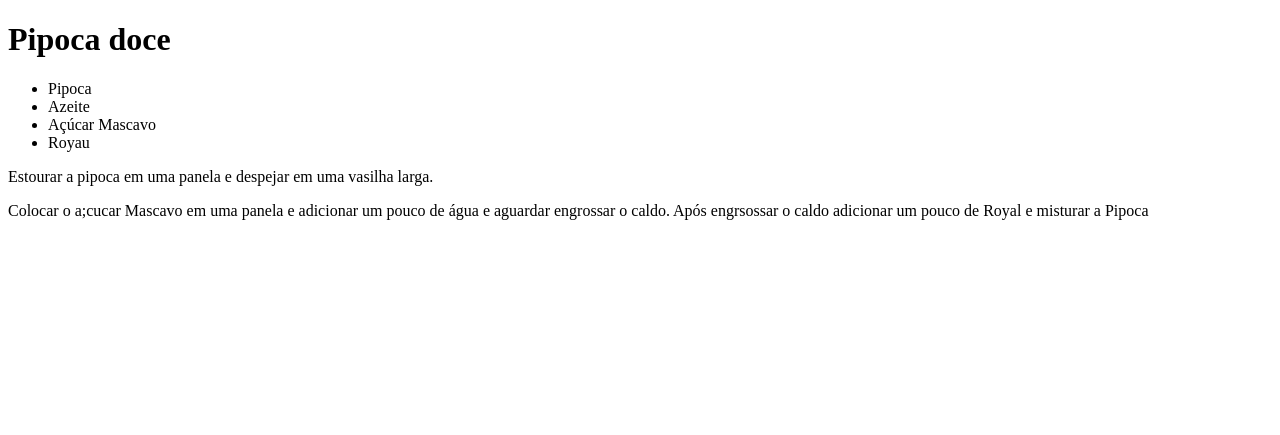
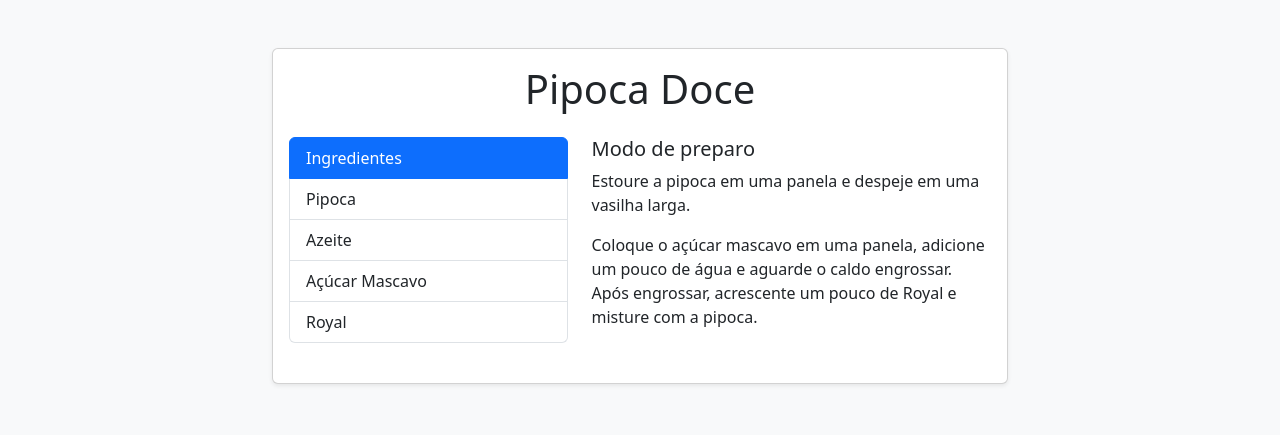
Before and after one commit to adroaldo-ferreira/receitas-escola, a plain HTML site: page index.html in a window 1280 px wide. Drawn offline with nearby package versions, Linux system fonts and the light colour scheme.

Commit message:
bootstrap

```diff
--- a/index.html
+++ b/index.html
@@ -4,20 +4,39 @@
 <head>
     <meta charset="UTF-8">
     <meta name="viewport" content="width=device-width, initial-scale=1.0">
-    <title>Document</title>
+    <title>Pipoca Doce</title>
+    <link href="https://cdn.jsdelivr.net/npm/bootstrap@5.3.2/dist/css/bootstrap.min.css" rel="stylesheet">
 </head>
 
-<body>
-    <h1>Pipoca doce</h1>
-    <ul>
-        <li>Pipoca</li>
-        <li>Azeite</li>
-        <li>Açúcar Mascavo</li>
-        <li>Royau</li>
-    </ul>
-    <p>Estourar a pipoca em uma panela e despejar em uma vasilha larga.</p>
-    <p>Colocar o a;cucar Mascavo em uma panela e adicionar um pouco de água e aguardar engrossar o caldo. Após
-        engrsossar o caldo adicionar um pouco de Royal e misturar a Pipoca</p>
+<body class="bg-light">
+    <div class="container py-5">
+        <div class="row justify-content-center">
+            <div class="col-lg-8">
+                <div class="card shadow-sm">
+                    <div class="card-body">
+                        <h1 class="card-title text-center mb-4">Pipoca Doce</h1>
+                        <div class="row">
+                            <div class="col-md-5">
+                                <ul class="list-group mb-4">
+                                    <li class="list-group-item active" aria-current="true">Ingredientes</li>
+                                    <li class="list-group-item">Pipoca</li>
+                                    <li class="list-group-item">Azeite</li>
+                                    <li class="list-group-item">Açúcar Mascavo</li>
+                                    <li class="list-group-item">Royal</li>
+                                </ul>
+                            </div>
+                            <div class="col-md-7">
+                                <p class="h5">Modo de preparo</p>
+                                <p>Estoure a pipoca em uma panela e despeje em uma vasilha larga.</p>
+                                <p>Coloque o açúcar mascavo em uma panela, adicione um pouco de água e aguarde o caldo engrossar. Após engrossar, acrescente um pouco de Royal e misture com a pipoca.</p>
+                            </div>
+                        </div>
+                    </div>
+                </div>
+            </div>
+        </div>
+    </div>
+    <script src="https://cdn.jsdelivr.net/npm/bootstrap@5.3.2/dist/js/bootstrap.bundle.min.js"></script>
 </body>
 
 </html>
```
